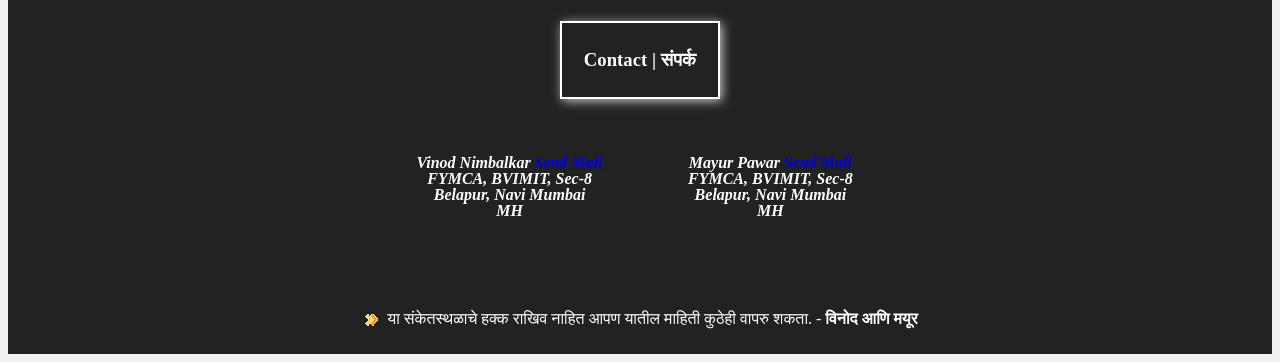
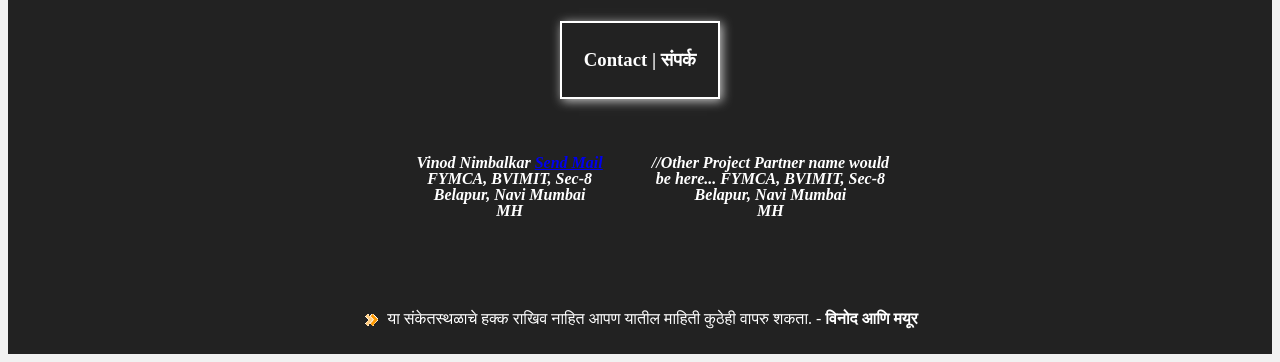
Before and after one commit to vinodnimbalkar/emd, a PHP site: page / in a window 1280 px wide; the page is wider, and only the part inside the window is pictured. Shown: the part 2543-2905 px from the top of that part. Run offline with PHP 8.4, Linux system fonts and the light colour scheme; data that the repository does not hold is empty.

Commit message:
Update index.php

```diff
--- a/index.php
+++ b/index.php
@@ -289,7 +289,7 @@ $conn->close();
         MH
   </address>
   <address>
-                <strong> Mayur Pawar <a href="mailto:mp45@gmail.com">Send Mail</a></strong><br>
+                //Other Project Partner name would be here...
         FYMCA, BVIMIT, Sec-8<br>
         Belapur, Navi Mumbai<br>
         MH
```
